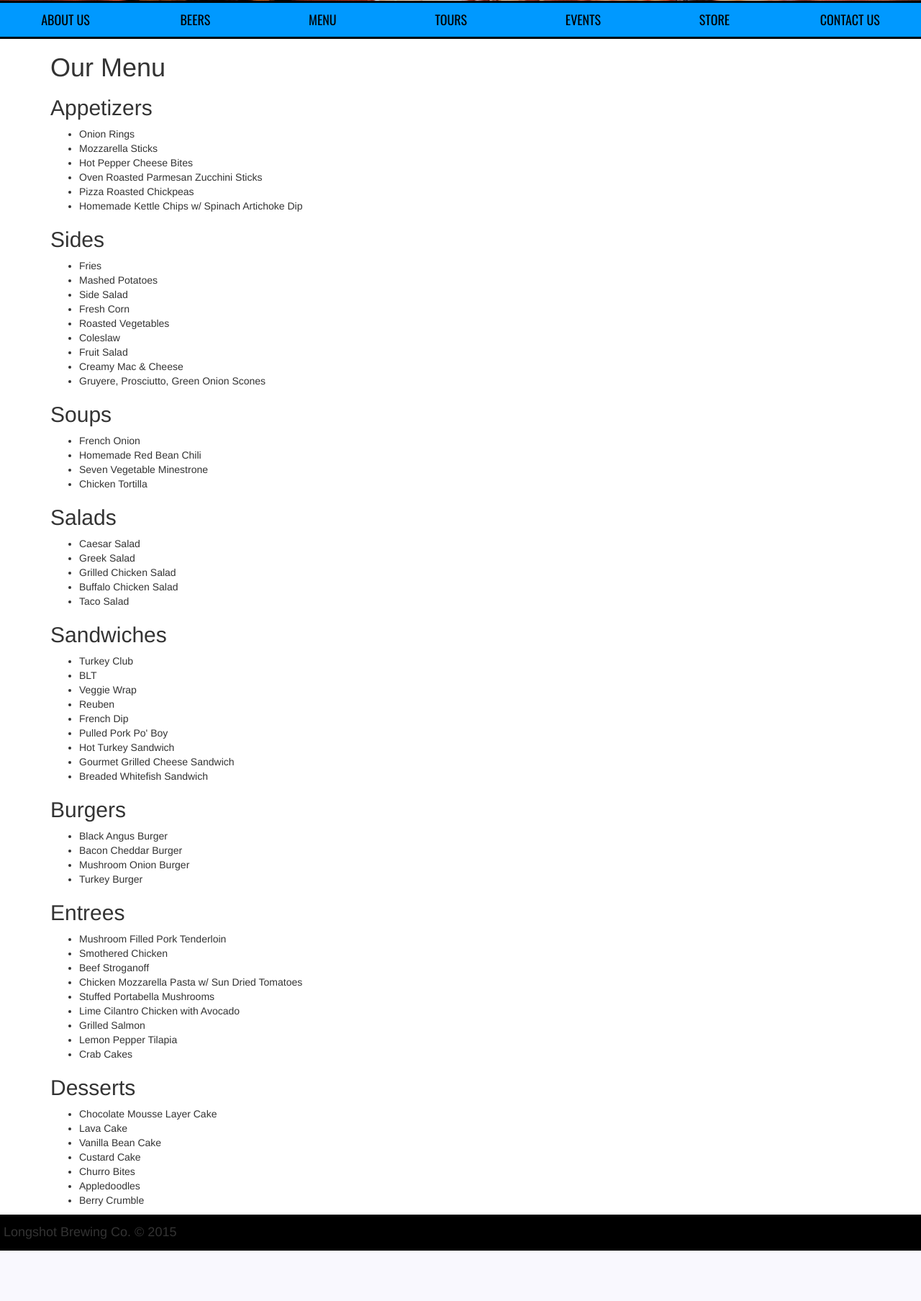
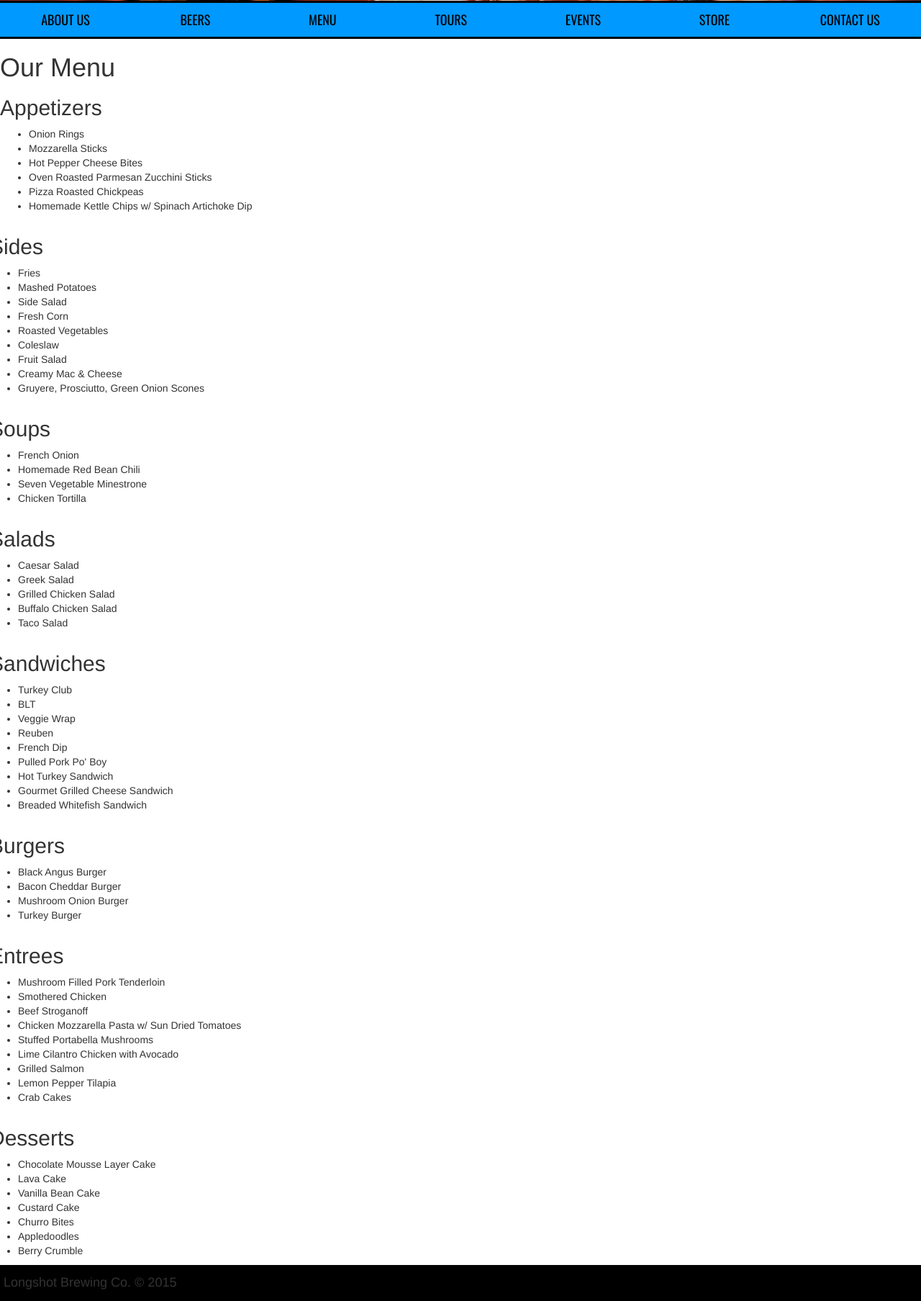
Before and after one commit to kylemochrie/LongshotBrewingCo, a PHP site: page /menu.php in a window 1280 px wide. Shown: the part 325-2132 px from the top of the page at 72% size. Before the commit the page ends 2062 px from the top, so only its background shows below. Run offline with PHP 8.4, Linux system fonts and the light colour scheme; some libraries are stand-ins or nearby versions.

Commit message:
Reformat template

```diff
--- a/car.html
+++ b/car.html
@@ -15,7 +15,7 @@
         </div>
 
         <div class="item">
-            <img src="img/restaurant-sm.jpg" alt="People in Restaurant">
+            <img src="img/restaurant.jpg" alt="People in Restaurant">
         </div>
     </div>
 
--- a/css/style.css
+++ b/css/style.css
@@ -2,10 +2,15 @@ body {
     width: 100%;
     height: auto;
     margin-bottom: 0;
+    background-color: #FFF;
 }
 
 .bar {
     background-color: #0f0f0f;
+}
+
+.container-fluid {
+    background-color: #FFF;
 }
 
 #logo {
@@ -89,15 +94,18 @@ li > a:hover {
     float: right;
 }
 
+.row {
+    background-color: #FFF;
+}
+
 #intro {
-    width: 100%;
     background-color: white;
     padding-left: 2em;
     padding-top: 2em;
     padding-bottom: 2em;
     font-family: 'Oswald', sans-serif;
     line-height: 1.7;
-    box-sizing: border-box;
+    /*box-sizing: border-box;*/
 }
 
 #intro p {
@@ -114,7 +122,7 @@ li > a:hover {
     letter-spacing: .02em;
 }
 
-#beer {
+em {
     font-size: 1.1em;
     font-style: italic;
 }
--- a/menu.php
+++ b/menu.php
@@ -3,9 +3,9 @@
 <?php include "header.html"; ?>
   <body>
   <?php include "nav.html"; ?>
-  <div class="container">
+  <div class="container-fluid">
 
-        <div>
+      <div class="row">
             <h1>Our Menu</h1>
             <div>
               <h2>Appetizers</h2>
@@ -19,7 +19,7 @@
               </ul>
             </div>
 
-            <div>
+          <div class="row">
               <h2>Sides</h2>
               <ul>
                 <li>Fries</li>
@@ -34,7 +34,7 @@
               </ul>
             </div>
 
-            <div>
+          <div class="row">
               <h2>Soups</h2>
               <ul>
                 <li>French Onion</li>
@@ -44,7 +44,7 @@
               </ul>
             </div>
 
-            <div>
+          <div class="row">
               <h2>Salads</h2>
               <ul>
                 <li>Caesar Salad</li>
@@ -55,7 +55,7 @@
               </ul>
             </div>
 
-            <div>
+          <div class="row">
               <h2>Sandwiches</h2>
               <ul>
                 <li>Turkey Club</li>
@@ -70,7 +70,7 @@
               </ul>
             </div>
 
-            <div>
+          <div class="row">
               <h2>Burgers</h2>
               <ul>
                 <li>Black Angus Burger</li>
@@ -80,7 +80,7 @@
               </ul>
             </div>
 
-            <div>
+          <div class="row">
               <h2>Entrees</h2>
               <ul>
                 <li>Mushroom Filled Pork Tenderloin</li>
@@ -95,7 +95,7 @@
               </ul>
             </div>
 
-            <div>
+          <div class="row">
               <h2>Desserts</h2>
               <ul>
                 <li>Chocolate Mousse Layer Cake</li>
--- a/tours.php
+++ b/tours.php
@@ -3,8 +3,8 @@
 <?php include "header.html"; ?>
 <body>
   <?php include "nav.html"; ?>
-  <div class="container">
-    <div>
+  <div class="container-fluid">
+    <div class="row">
       <h1>Brewery Tours</h1>
         <p>Learn about the brewing process and see our signature beers come together.
             Guided tours are offered Monday through Friday, 12pm – 6pm, last about an hour and are followed by a sampling of some of our signature flavors.
```
Also changed, not shown: about.php (+26 -0 lines), index.php (+5 -7 lines).
